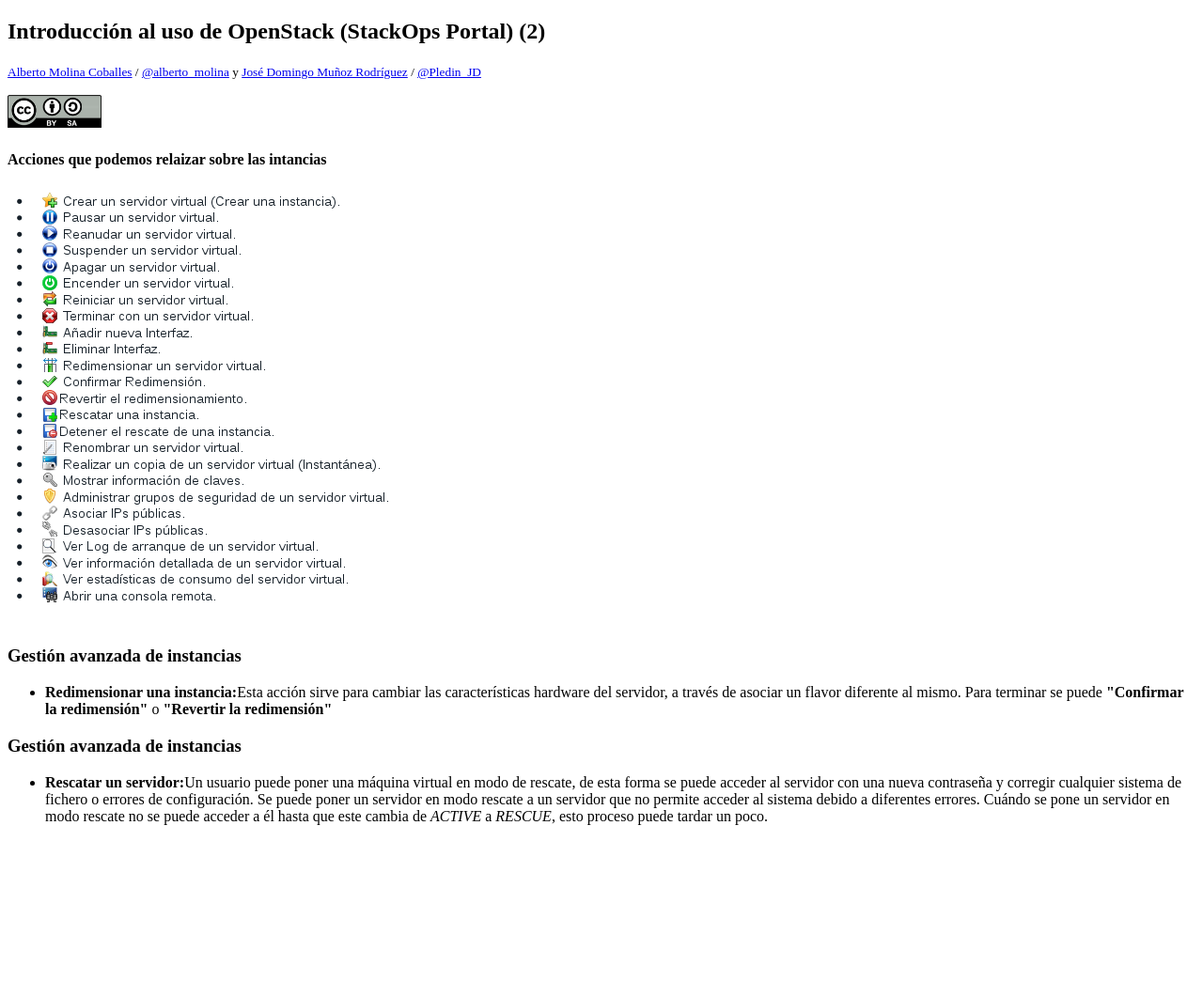
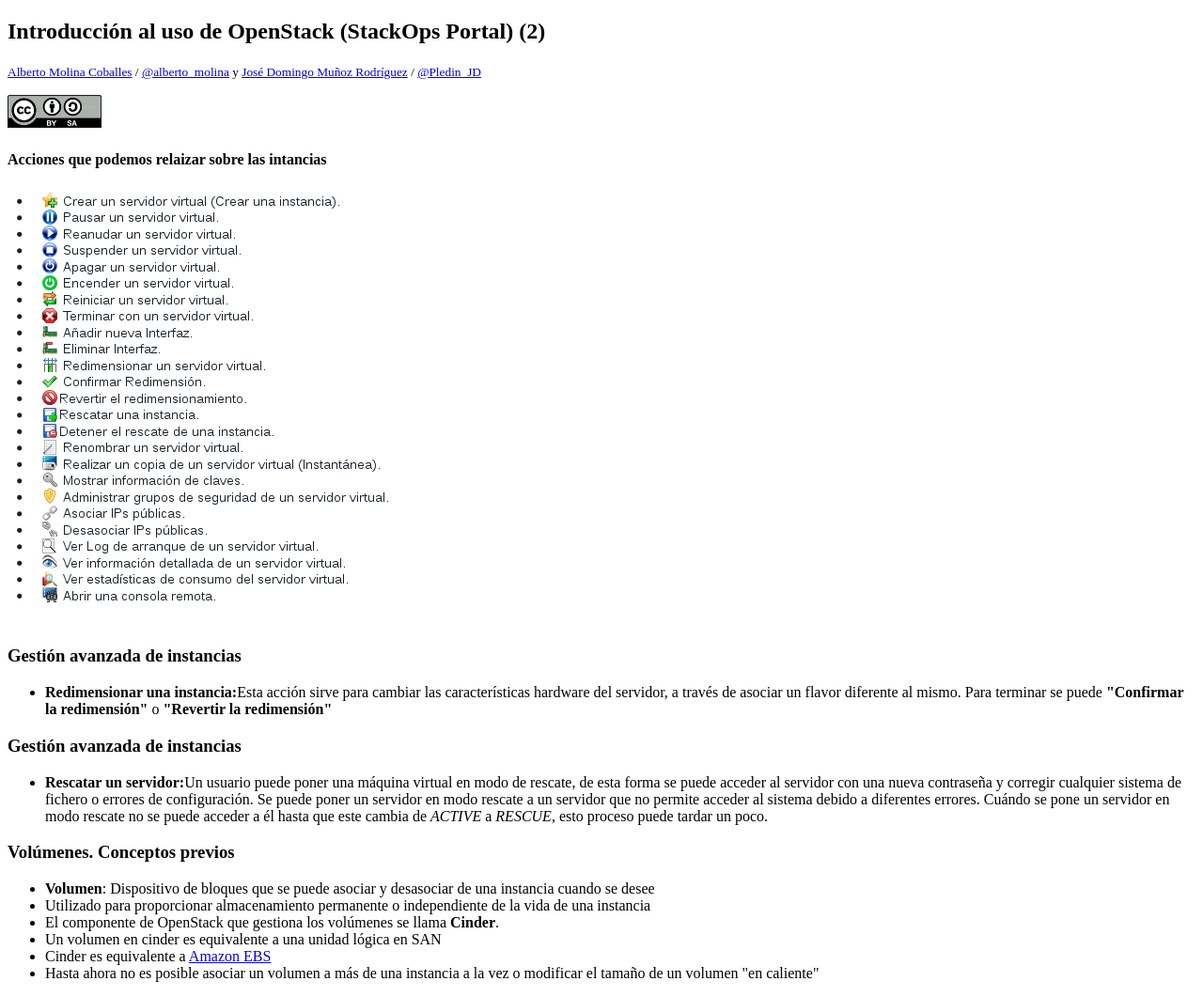
Before and after one commit to iesgn/cloud2, a Jekyll site: the page built from curso/u3/presentacion.html, in a window 1280 px wide. Shown: the whole page at 94% size. Built offline with Jekyll 4.4.1, drawn with Linux system fonts in a browser that asks for light colours; before the commit the page ends 900 px from its top, so only the background shows below that.

Commit message:
Presentación unidad 3

```diff
--- a/curso/u3/presentacion.html
+++ b/curso/u3/presentacion.html
@@ -33,5 +33,15 @@ tema: sky
 	  		<ul><li><strong>Rescatar un servidor:</strong>Un usuario puede poner una máquina virtual en modo de rescate, de esta forma se puede acceder al servidor con una nueva contraseña y corregir cualquier sistema de fichero o errores de configuración. Se puede poner un servidor en modo rescate a un servidor que no permite acceder al sistema debido a diferentes errores. Cuándo se pone un servidor en modo rescate no se puede acceder a él hasta que este cambia de <em>ACTIVE</em> a <em>RESCUE</em>, esto proceso puede tardar un poco.</li>
 	  		</ul>
 	  	</section>
-
-	  </section>
+	  	<section>
+    		<h3>Volúmenes. Conceptos previos</h3>
+    		<ul>
+      			<li><strong>Volumen</strong>: Dispositivo de bloques que se puede asociar y desasociar de una instancia cuando se desee</li>
+      			<li>Utilizado para proporcionar almacenamiento permanente o independiente de la vida de una instancia</li>
+      			<li>El componente de OpenStack que gestiona los volúmenes se llama <strong>Cinder</strong>.
+      			<li>Un volumen en cinder es equivalente a una unidad lógica en SAN</li>
+      			<li>Cinder es equivalente a <a href="http://aws.amazon.com/es/ebs/">Amazon EBS</a></li>
+      			<li>Hasta ahora no es posible asociar un volumen a más de una instancia a la vez o modificar el tamaño de un volumen "en caliente"</li>
+    		</ul>
+  		</section>
+</section>
```
Also changed, not shown: curso/u3/img/img1.png (added).
